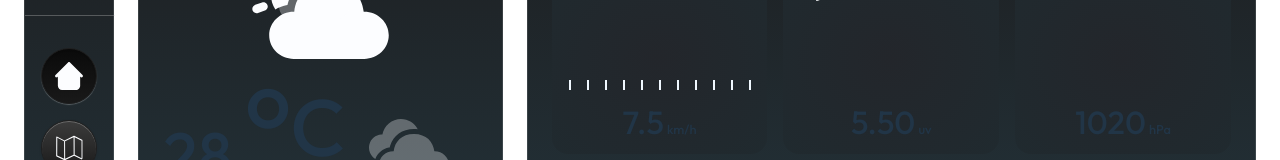
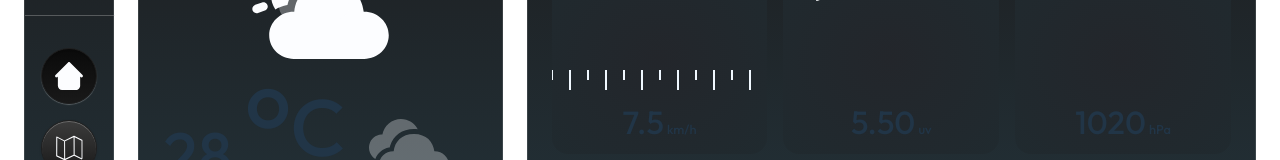
Before and after one commit to achipre/weather-app, a React (Vite) app: page / in a window 1280 px wide. Shown: the part 141-301 px from the top of the page. Built offline with nearby package versions, Linux system fonts and the light colour scheme.

Commit message:
Add Section wind

```diff
--- a/src/components/SectionStatictsToday.jsx
+++ b/src/components/SectionStatictsToday.jsx
@@ -14,15 +14,17 @@ export default function SectionStatictsToday ({ isSection }) {
             <div className="wind">
               <div className="windAnimation">
                 <div className="windLine"></div>
+                <div className="windLine2"></div>
                 <div className="windLine"></div>
+                <div className="windLine2"></div>
                 <div className="windLine"></div>
+                <div className="windLine2"></div>
                 <div className="windLine"></div>
+                <div className="windLine2"></div>
                 <div className="windLine"></div>
+                <div className="windLine2"></div>
                 <div className="windLine"></div>
-                <div className="windLine"></div>
-                <div className="windLine"></div>
-                <div className="windLine"></div>
-                <div className="windLine"></div>
+                <div className="windLine2"></div>
                 <div className="windLine"></div>
               </div>
               <p>7.5<span>km/h</span></p>
--- a/src/components/sectionStaticsToday.css
+++ b/src/components/sectionStaticsToday.css
@@ -114,6 +114,11 @@
         & .windLine{
           width: 2px;
           height: 10px;
+          background-color: aliceblue;
+        }
+        & .windLine2{
+          width: 2px;
+          height: 20px;
           background-color: aliceblue;
         }
 
```
